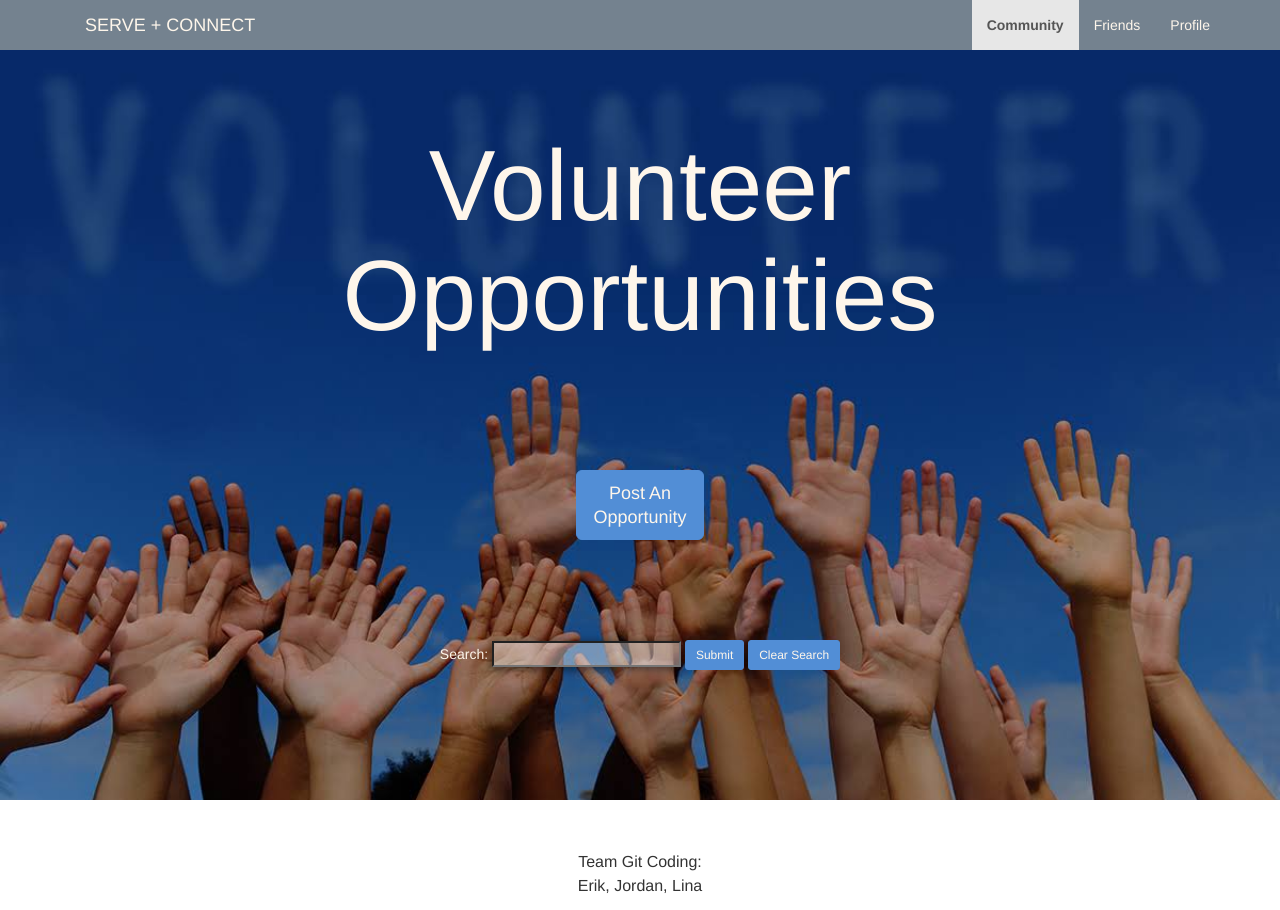
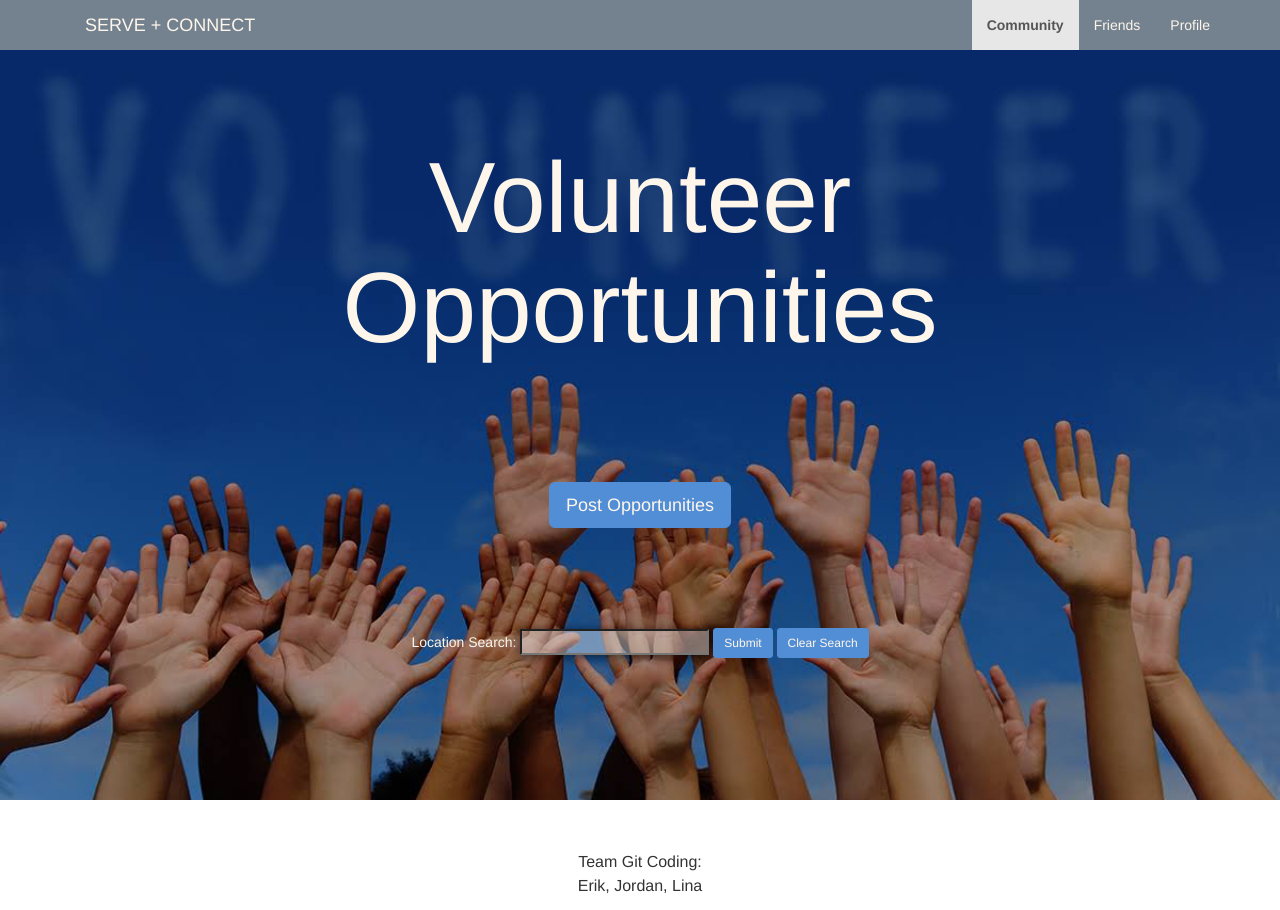
Before and after one commit to Erik-Handeland/serve-and-connect, a Python web app: template templates/community.html in a window 1280 px wide. Shown: the top 910 px of the page. Run offline with Jinja, Linux system fonts and the light colour scheme; the template is opened without the code that fills it, so the values that code supplies are empty.

Commit message:
changes by lina

```diff
--- a/index.yaml
+++ b/index.yaml
@@ -17,6 +17,12 @@ indexes:
 
 - kind: CommunityPost
   properties:
+  - name: post_location
+  - name: created_at
+    direction: desc
+
+- kind: CommunityPost
+  properties:
   - name: post_user_id
   - name: created_at
 
--- a/templates/community.html
+++ b/templates/community.html
@@ -47,12 +47,12 @@
               </div>
               <section class="content">
                   <div class="container">
-                    <a href="/community-post" class="btn btn-primary btn-lg">Post An</br>Opportunity</a>
+                    <a href="/community-post" class="btn btn-primary btn-lg">Post Opportunities</a>
                   </div>
               </section>
               <section>
                 <form method="GET" style="font-family: helvetica">
-              Search: <input type="text" name=q placeholder="{{search_term}}">
+              Location Search: <input type="text" name=q placeholder="{{search_term}}">
               <button class="btn btn-primary btn-sm">Submit</button>
               <a href="community" class="btn btn-primary btn-sm">Clear Search</a>
               </section>
--- a/templates/profile.html
+++ b/templates/profile.html
@@ -114,12 +114,7 @@
             </div>
           </section>
 
-<<<<<<< HEAD
 
-
-
-=======
->>>>>>> 408efd4d69f0f2f1568850a548c4ede2b0d64efa
     <footer class="page-footer">
         <div class="small-print">
           <div class="container">
```
